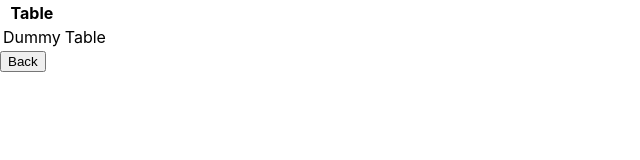
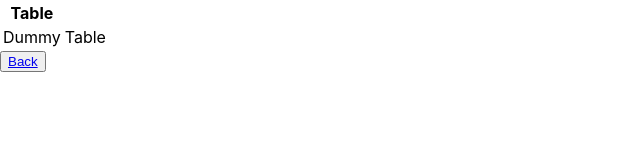
Before and after one commit to troshha/test-react, a React (Create React App) app: page /test-react/routes/dummyTable.js in a window 1280 px wide. Shown: the top 160 px of the page, without its empty margins (0-640 px from the left). Built offline with nearby package versions, Linux system fonts and the light colour scheme.

Commit message:
redirect fix

```diff
--- a/src/routes/DummyChart.js
+++ b/src/routes/DummyChart.js
@@ -1,4 +1,4 @@
-import { redirect } from 'react-router-dom';
+import { Link } from 'react-router-dom';
 
 const DummyChart = () => (
     <>
@@ -15,7 +15,9 @@ const DummyChart = () => (
                 </tr>
             </tbody>
         </table>
-        <button onClick={() => redirect('/test-react')}>Back</button>
+        <button>
+            <Link to={'/test-react'}>Back</Link>
+        </button>
     </>
 );
 
--- a/src/routes/DummyList.js
+++ b/src/routes/DummyList.js
@@ -1,4 +1,4 @@
-import { redirect } from 'react-router-dom';
+import { Link } from 'react-router-dom';
 
 const DummyList = () => (
     <>
@@ -15,7 +15,9 @@ const DummyList = () => (
                 </tr>
             </tbody>
         </table>
-        <button onClick={() => redirect('/test-react')}>Back</button>
+        <button>
+            <Link to={'/test-react'}>Back</Link>
+        </button>
     </>
 );
 
--- a/src/routes/DummyTable.js
+++ b/src/routes/DummyTable.js
@@ -1,4 +1,4 @@
-import { redirect } from 'react-router-dom';
+import { Link } from 'react-router-dom';
 
 const DummyTable = () => (
     <>
@@ -15,7 +15,9 @@ const DummyTable = () => (
                 </tr>
             </tbody>
         </table>
-        <button onClick={() => redirect('/test-react')}>Back</button>
+        <button>
+            <Link to={'/test-react'}>Back</Link>
+        </button>
     </>
 );
 
```
Also changed, not shown: src/routes/Tab.js (added, +26 -0 lines).
